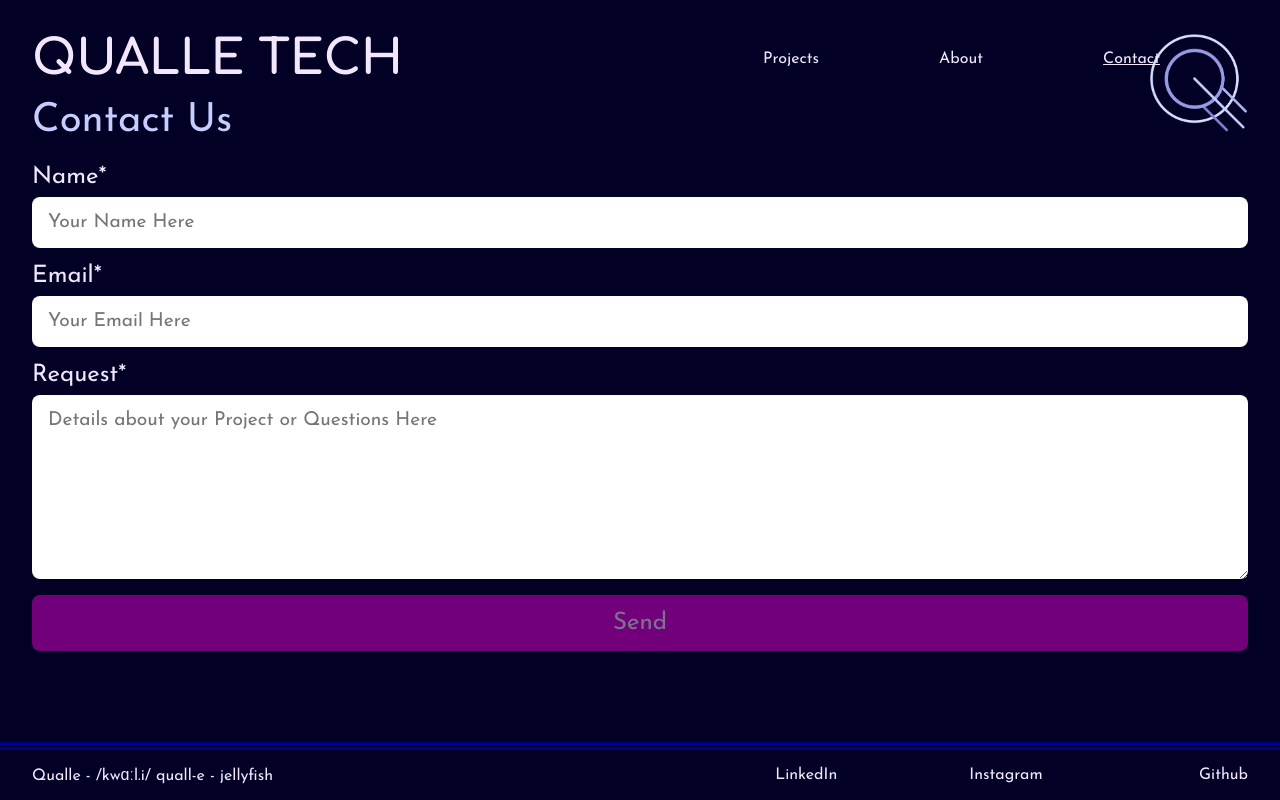
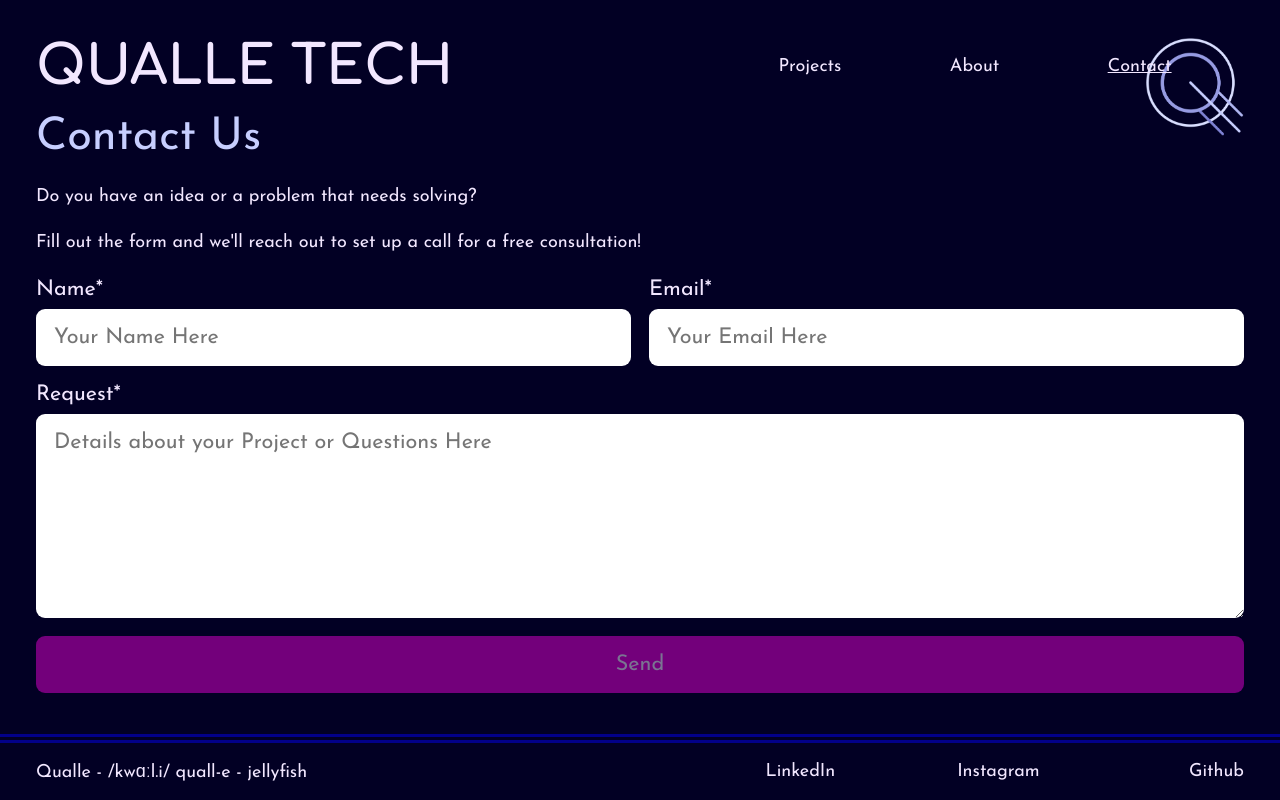
Before and after one commit to qualletech/2024, a Next.js app: page /contact in a window 1280 px wide. Built offline with nearby package versions, Linux system fonts and the light colour scheme.

Commit message:
Update contact

```diff
--- a/app/contact/page.tsx
+++ b/app/contact/page.tsx
@@ -68,7 +68,10 @@ export default function Page() {
   return (
     <PageContainer>
       <h2>Contact Us</h2>
+      <p>Do you have an idea or a problem that needs solving?</p>
+      <p>Fill out the form and we'll reach out to set up a call for a free consultation!</p>
       <Form>
+        <NameAndEmailFields>
           <Label>
             Name*
             <Input
@@ -91,6 +94,7 @@ export default function Page() {
               required
             />
           </Label>
+        </NameAndEmailFields>
         <Label>
           Request*
           <TextArea
@@ -124,8 +128,17 @@ const Form = styled.div`
   }
 `
 
+const NameAndEmailFields = styled.div`
+  display: grid;
+  grid-auto-flow: column;
+  grid-gap: 1rem;
+  @media screen and (max-width: 675px) {
+    grid-auto-flow: row;
+  }
+`
+
 const Label = styled.label`
-  font-size: 1.5rem;
+  font-size: 1.2rem;
   display: grid;
   grid-gap: 0.5rem;
 `
@@ -147,7 +160,7 @@ const TextArea = styled.textarea`
 
 const Button = styled.button<{ $deactivated: boolean }>`
   padding: 1rem;
-  font-size: 1.5rem;
+  font-size: 1.2rem;
   background: ${theme.colors.interactionDark};
   border-radius: 0.5rem;
   opacity: ${({ $deactivated }) => ($deactivated ? 0.5 : 1)};
--- a/styles/GlobalStyles.ts
+++ b/styles/GlobalStyles.ts
@@ -3,7 +3,7 @@ import { createGlobalStyle } from "styled-components"
 const GlobalStyles = createGlobalStyle`
   * {
     font-family: 'Josefin Sans', sans-serif;
-    font-size: 16px;
+    font-size: 18px;
     box-sizing: border-box;
     -moz-box-sizing: border-box;
     -webkit-box-sizing: border-box;
```
Lines whose indentation alone changed are shown as unchanged.
